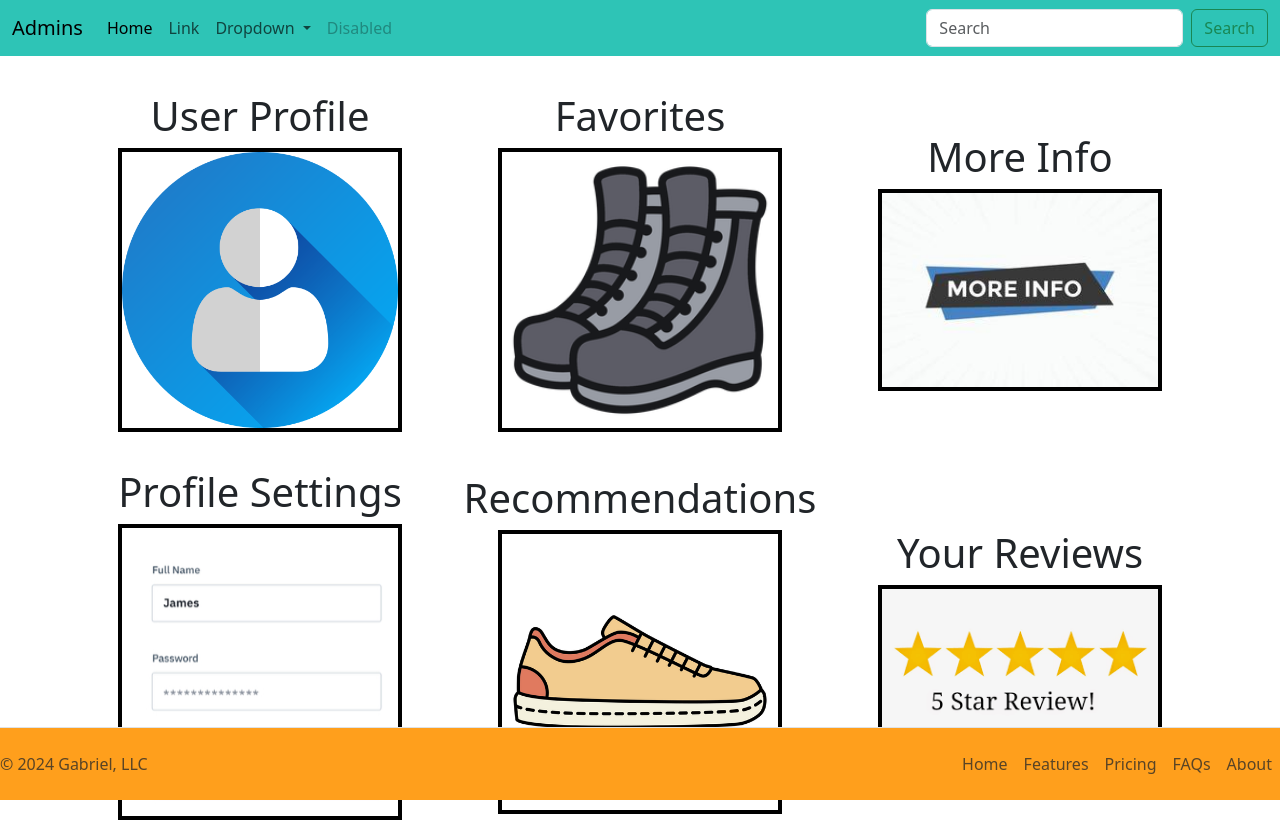
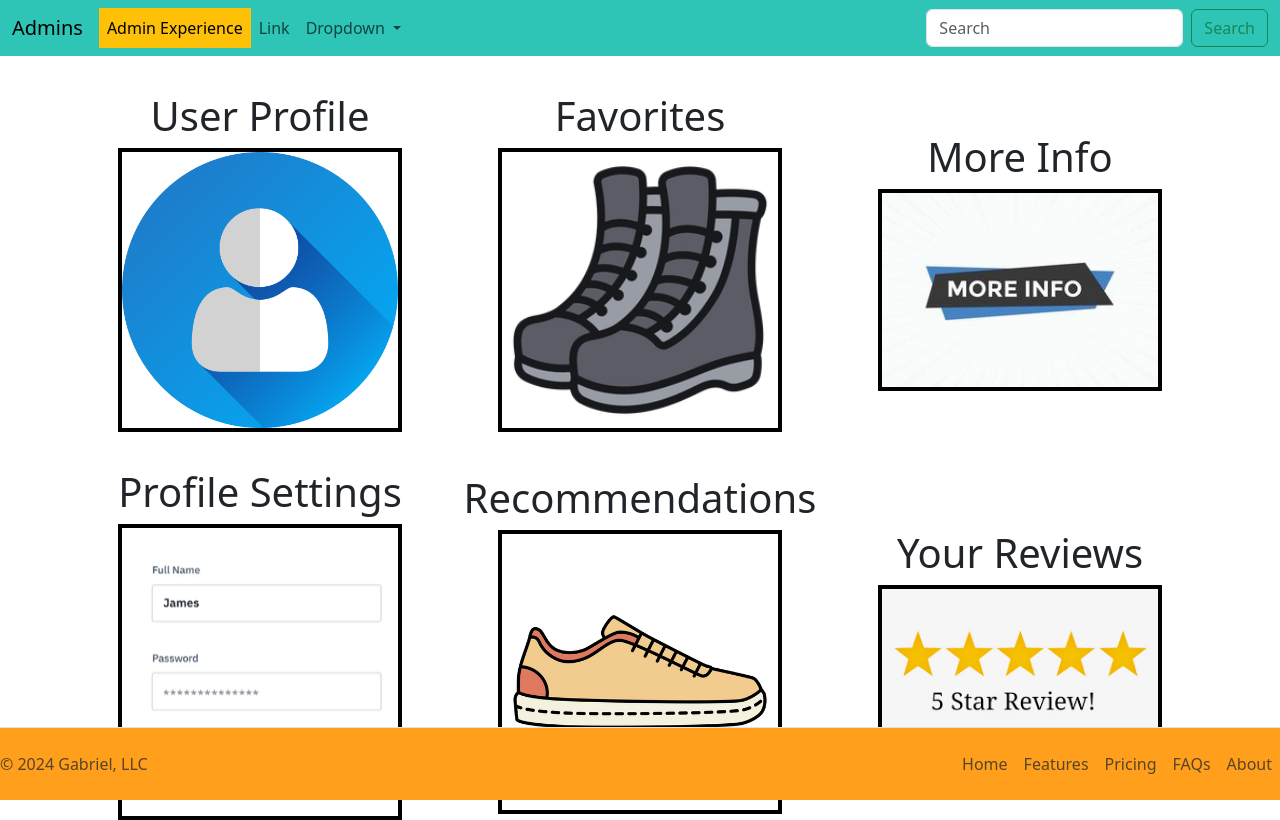
Before and after one commit to g-nbo/User-Admin-Pages-HW, a plain HTML site: page pages/user.html in a window 1280 px wide. Drawn offline with nearby package versions, Linux system fonts and the light colour scheme.

Commit message:
Added links to both Admin and User experience in nav bar, deleted disabled buttons

```diff
--- a/pages/user.html
+++ b/pages/user.html
@@ -26,7 +26,7 @@
                 <div class="collapse navbar-collapse" id="navbarSupportedContent">
                     <ul class="navbar-nav me-auto mb-2 mb-lg-0">
                         <li class="nav-item">
-                            <a class="nav-link active" aria-current="page" href="#">Home</a>
+                            <a class="nav-link active bg-warning" aria-current="page" href="index.html">Admin Experience</a>
                         </li>
                         <li class="nav-item">
                             <a class="nav-link" href="#">Link</a>
@@ -44,9 +44,6 @@
                                 </li>
                                 <li><a class="dropdown-item" href="#">Something else here</a></li>
                             </ul>
-                        </li>
-                        <li class="nav-item">
-                            <a class="nav-link disabled" aria-disabled="true">Disabled</a>
                         </li>
                     </ul>
                     <form class="d-flex" role="search">
@@ -70,7 +67,8 @@
                 </div>
                 <div class="col">
                     <h1>More Info</h1>
-                    <img src="../images/more-info-button-more-info-text-web-banner-template-sign-icon-banner-vector.jpg" alt="growth chart">
+                    <img src="../images/more-info-button-more-info-text-web-banner-template-sign-icon-banner-vector.jpg"
+                        alt="growth chart">
                 </div>
             </div>
             <div class="row align-items-center">
```
Also changed, not shown: pages/index.html (+1 -4 lines). Lines whose indentation alone changed are shown as unchanged.
